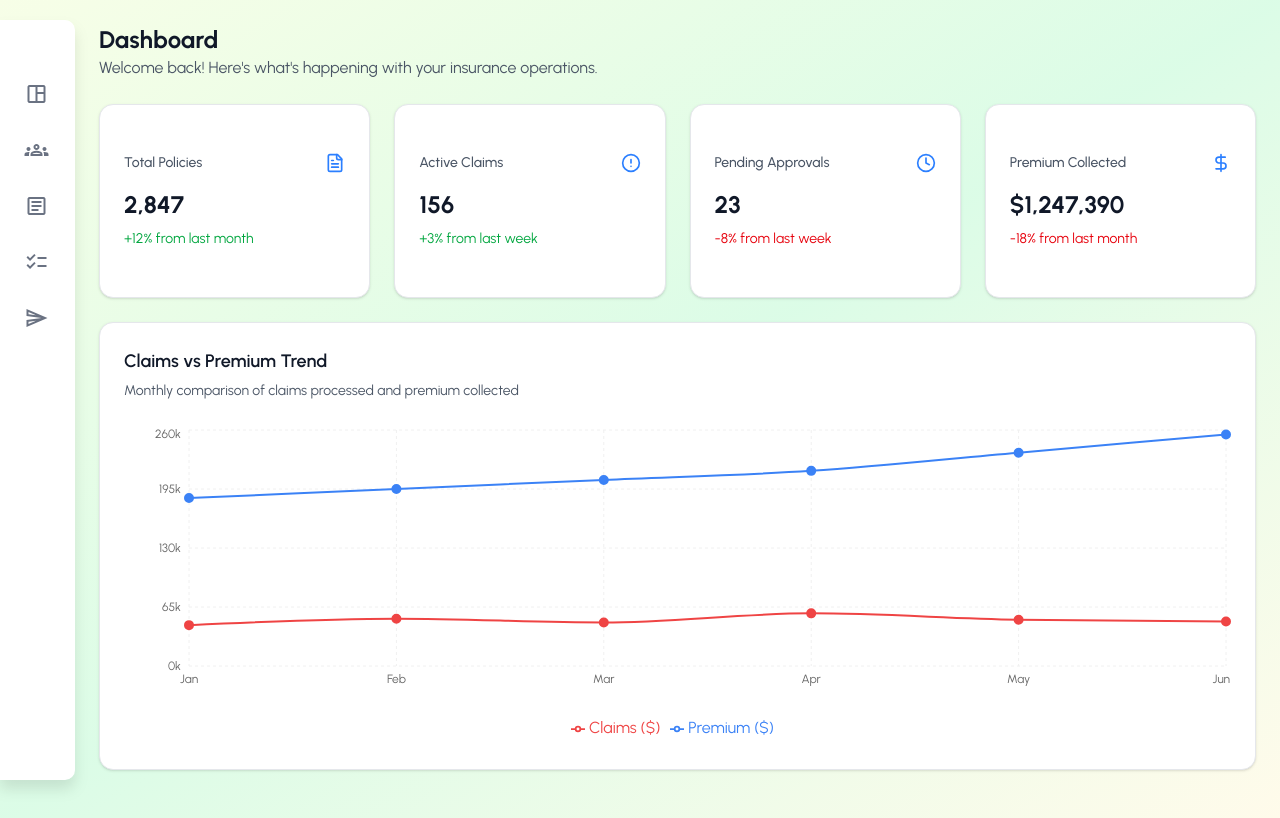
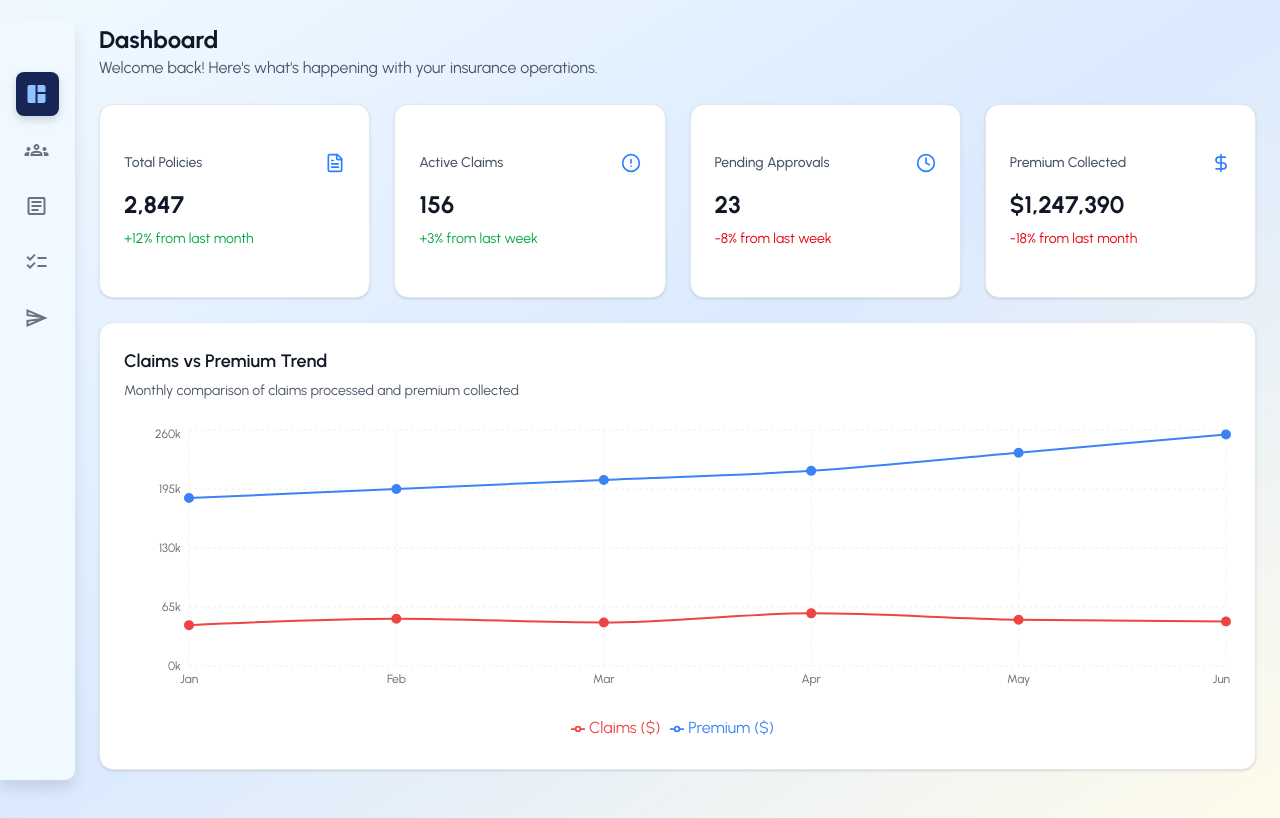
Before and after one commit to cowinsure/insuranceERP, a Next.js app: page /dashboard in a window 1280 px wide. Built offline with nearby package versions, Linux system fonts and the light colour scheme; sample sign-in values are in the browser's storage.

Commit message:
Changed the color tone

```diff
--- a/app/layout.tsx
+++ b/app/layout.tsx
@@ -30,7 +30,7 @@ export default function RootLayout({
     <html lang="en">
       <head></head>
       <body
-        className={`${urbanist.className} bg-gradient-to-br from-lime-50 via-green-100 to-amber-50`}
+        className={`${urbanist.className} bg-gradient-to-br from-sky-50 via-blue-100 to-amber-50`}
       >
         <AuthProvider>
         <div className="flex min-h-screen">
--- a/components/Navigation/DesktopSideBar.tsx
+++ b/components/Navigation/DesktopSideBar.tsx
@@ -23,7 +23,7 @@ import { FaLockOpen, FaLock } from "react-icons/fa";
 const mainMenuItems = [
   {
     title: "Dashboard",
-    url: "/",
+    url: "/dashboard",
     icon: MdOutlineSpaceDashboard,
     activeIcon: MdSpaceDashboard,
   },
@@ -64,6 +64,8 @@ const DesktopSideBar = () => {
   const [pinned, setPinned] = useState(false);
   const isLogin = pathname === "/login"
 
+  console.log(pathname);
+
   // Shared styles
   const sidebarBase =
     "group sticky top-5 h-[95vh] z-40 transition-all duration-300 ease-in-out drop-shadow-xl";
@@ -72,7 +74,7 @@ const DesktopSideBar = () => {
 
   return (
     <div className={`${sidebarBase} ${sidebarWidth} ${isLogin && "hidden"}`}>
-      <div className="bg-white rounded-r-lg p-4 h-full overflow-hidden transition-all duration-300 flex flex-col">
+      <div className="bg-sky-50 rounded-r-lg p-4 h-full overflow-hidden transition-all duration-300 flex flex-col">
         {/* Toggle Button */}
         <div className="flex justify-end mb-4 group">
           <button
@@ -82,7 +84,7 @@ const DesktopSideBar = () => {
             }`}
           >
             {pinned ? (
-              <FaLock title="Pin menu" className="text-green-500" />
+              <FaLock title="Pin menu" className="text-blue-500" />
             ) : (
               <FaLockOpen title="Unpin menu" className="text-teal-600" />
             )}
@@ -101,13 +103,13 @@ const DesktopSideBar = () => {
                 <div
                   className={`flex items-center w-full py-2.5 px-2 rounded-md cursor-pointer transition-all duration-200 ${
                     isActive
-                      ? "bg-green-950 text-green-400 drop-shadow-lg font-bold"
-                      : "hover:bg-gray-100 text-gray-500 hover:text-green-600 hover:scale-105 font-medium"
+                      ? "bg-blue-950 text-blue-300 drop-shadow-lg font-bold"
+                      : "hover:bg-gray-100 text-gray-500 hover:text-blue-600 hover:scale-105 font-medium"
                   }`}
                 >
                   <IconToRender
                     className={`${iconSize} min-w-[25px] transition-colors ${
-                      isActive ? "text-green-400" : "hover:text-green-600 "
+                      isActive ? "text-blue-300" : "hover:text-blue-600 "
                     }`}
                   />
                   <span
```
